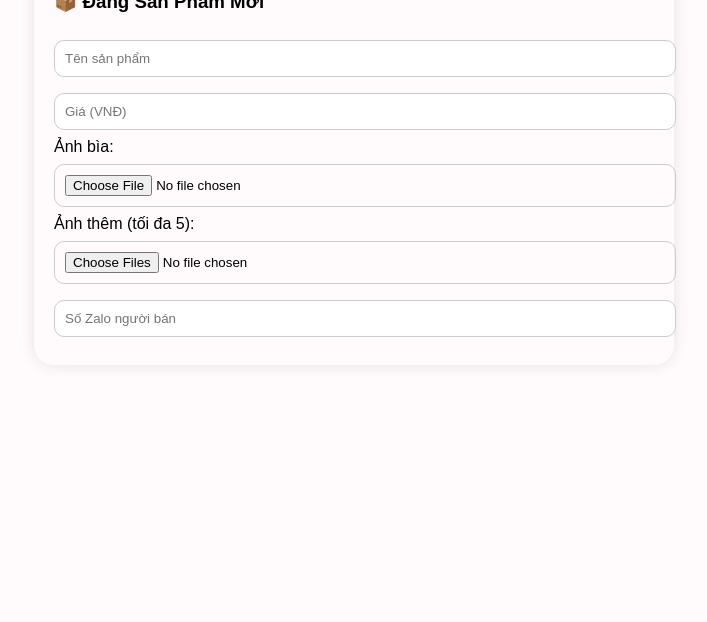
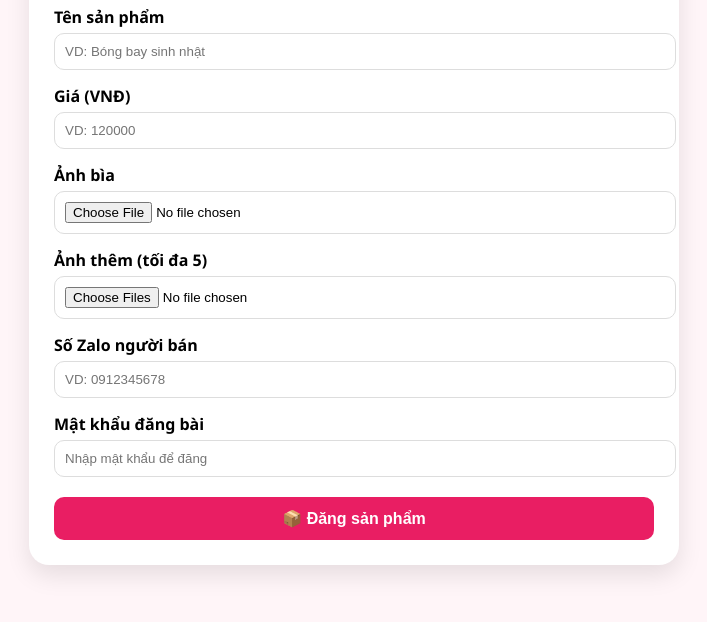
Before and after one commit to trongtuyen89/shop.github.io, a website: page tạo-sản-phẩm.html in a window 1280 px wide. Shown: the part 178-800 px from the top of the page, without its empty margins (286-993 px from the left). Drawn offline with Linux system fonts and the light colour scheme.

Commit message:
Update tạo-sản-phẩm.html

```diff
--- a/tạo-sản-phẩm.html
+++ b/tạo-sản-phẩm.html
@@ -1,48 +1,97 @@
 <!DOCTYPE html>
 <html lang="vi">
 <head>
-  <meta charset="UTF-8" />
-  <meta name="viewport" content="width=device-width, initial-scale=1.0"/>
+  <meta charset="UTF-8">
+  <meta name="viewport" content="width=device-width, initial-scale=1">
   <title>🎉 Shop Phụ Kiện Tiệc Cưới & Sinh Nhật 🎁</title>
   <style>
     body {
-      font-family: Arial, sans-serif;
+      background: #fff5f8;
+      font-family: 'Segoe UI', sans-serif;
+      margin: 0;
+      padding: 30px;
+    }
+
+    .container {
       max-width: 600px;
-      margin: 30px auto;
-      padding: 20px;
-      background: #fffafc;
+      background: #ffffff;
+      padding: 25px;
       border-radius: 20px;
-      box-shadow: 0 0 15px rgba(0,0,0,0.1);
+      box-shadow: 0 10px 25px rgba(0, 0, 0, 0.1);
+      margin: auto;
     }
-    h1 { text-align: center; color: #e91e63; }
-    input, button {
+
+    h1 {
+      text-align: center;
+      color: #e91e63;
+    }
+
+    label {
+      display: block;
+      margin-top: 15px;
+      font-weight: bold;
+    }
+
+    input[type="text"],
+    input[type="number"],
+    input[type="password"],
+    input[type="file"] {
       width: 100%;
       padding: 10px;
-      margin: 8px 0;
+      margin-top: 5px;
+      border: 1px solid #ddd;
       border-radius: 10px;
-      border: 1px solid #ccc;
     }
+
     button {
+      margin-top: 20px;
+      padding: 12px;
+      width: 100%;
       background-color: #e91e63;
+      border: none;
       color: white;
+      font-size: 16px;
       font-weight: bold;
+      border-radius: 10px;
       cursor: pointer;
-      transition: background 0.3s ease;
+      transition: 0.3s;
     }
+
     button:hover {
-      background-color: #d81b60;
+      background-color: #c2185b;
+    }
+
+    .note {
+      font-size: 13px;
+      color: gray;
     }
   </style>
 </head>
 <body>
-  <h1>🎉 Shop Phụ Kiện Tiệc Cưới & Sinh Nhật 🎁</h1>
-  <h3>📦 Đăng Sản Phẩm Mới</h3>
-  <form id="uploadForm" enctype="multipart/form-data" method="POST" action="https://shoptuyentran-backend.onrender.com/upload">
-    <input type="text" name="name" placeholder="Tên sản phẩm" required />
-    <input type="number" name="price" placeholder="Giá (VNĐ)" required />
-    <label>Ảnh bìa:</label>
-    <input type="file" name="cover" accept="image/*" required />
-    <label>Ảnh thêm (tối đa 5):</label>
-    <input type="file" name="images" accept="image/*" multiple />
-    <input type="text" name="zalo" placeholder="Số Zalo người bán" required />
-    <input type="password" name="password" placeholder
+  <div class="container">
+    <h1>🎉 Shop Phụ Kiện Tiệc Cưới & Sinh Nhật 🎁</h1>
+
+    <form id="uploadForm" enctype="multipart/form-data" method="POST" action="https://shoptuyentran-backend.onrender.com/upload">
+      <label for="name">Tên sản phẩm</label>
+      <input type="text" name="name" required placeholder="VD: Bóng bay sinh nhật">
+
+      <label for="price">Giá (VNĐ)</label>
+      <input type="number" name="price" required placeholder="VD: 120000">
+
+      <label for="cover">Ảnh bìa</label>
+      <input type="file" name="cover" accept="image/*" required>
+
+      <label for="images">Ảnh thêm (tối đa 5)</label>
+      <input type="file" name="images" accept="image/*" multiple>
+
+      <label for="zalo">Số Zalo người bán</label>
+      <input type="text" name="zalo" required placeholder="VD: 0912345678">
+
+      <label for="password">Mật khẩu đăng bài</label>
+      <input type="password" name="password" required placeholder="Nhập mật khẩu để đăng">
+
+      <button type="submit">📦 Đăng sản phẩm</button>
+    </form>
+  </div>
+</body>
+</html>
```
